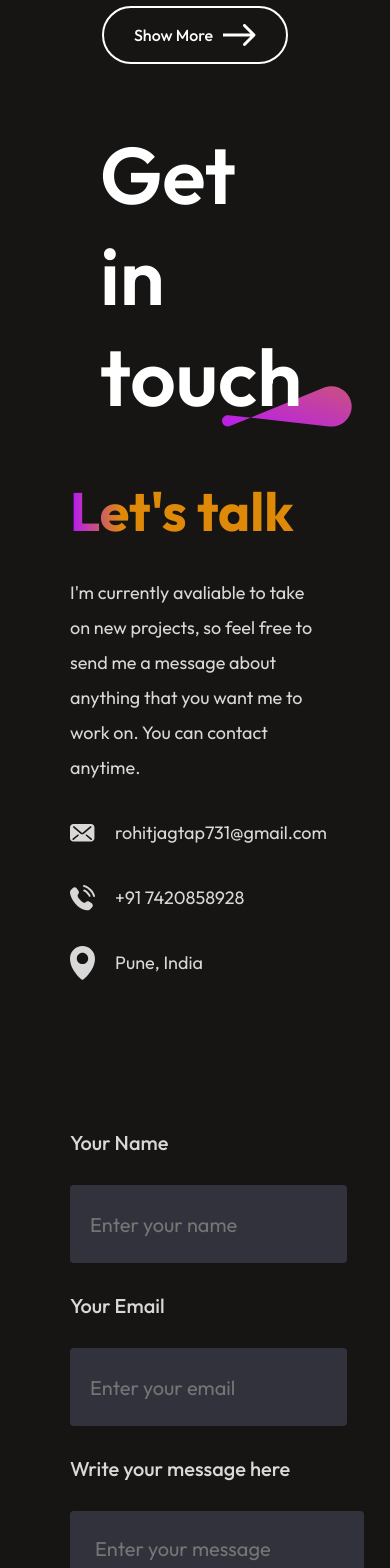
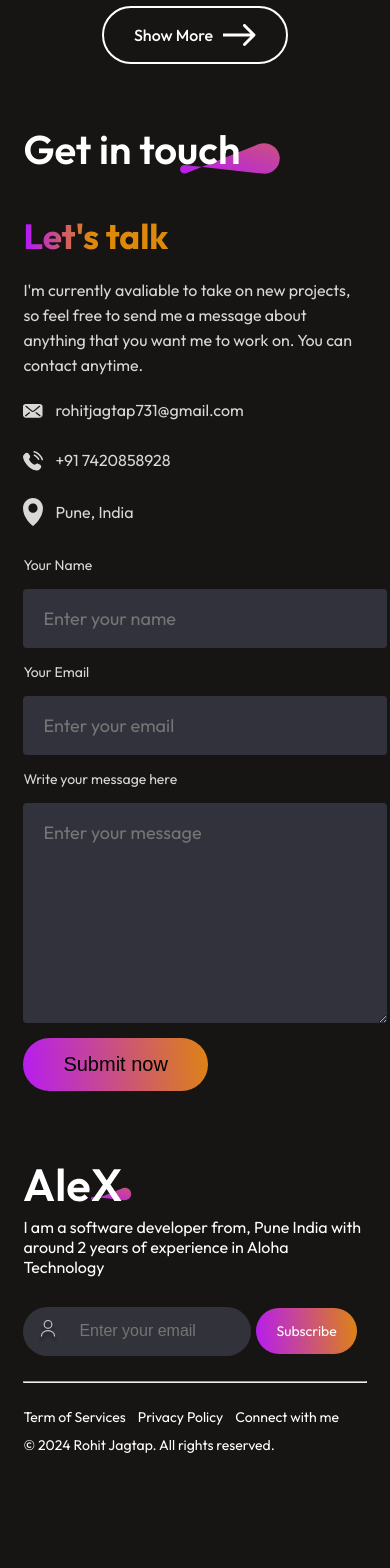
Before and after one commit to rohitjagtap731/Portfolio, a React (Vite) app: page / in a window 390 px wide. Shown: the part 3480-5048 px from the top of the page. After the commit the page ends 4934 px from the top, so only its background shows below. Built offline with nearby package versions, Linux system fonts and the light colour scheme.

Commit message:
contact + footer completed responsive

```diff
--- a/src/Components/Contact/Contact.css
+++ b/src/Components/Contact/Contact.css
@@ -4,33 +4,37 @@
     align-items: center;
     justify-content: center;
     gap: 80px;
-    margin:80px 170px;
+    margin:80px 10%;
 }
 .contact-title{
     position: relative;
 }
 .contact-title h1{
     padding: 0px 30px;
-    font-size: 80px;
+    font-size: 60px;
     font-weight: 600;
 }
 .contact-title img{
+    width: 160px;
     position: absolute;
     bottom: 0;
     right: 0;
     z-index: -1;
 }
 .contact-section{
+    width: 100%;
     display: flex;
-    gap: 150px;
+    justify-content: space-between;
+    gap: 30px;
 }
 .contact-left{
     display:flex;
     flex-direction: column;
-    gap:30px;
+    gap:20px;
+    flex-basis: 40%;
 }
 .contact-left h1{
-    font-size: 80px;
+    font-size: 50px;
     font-weight: 700;
     background: linear-gradient(270deg, #DF8908 80%, #B415FF 100%);
     background-clip: text;
@@ -40,61 +44,62 @@
 .contact-left p{
     max-width: 550px;
     color: #D8D8D8;
-    font-size: 20px;
-    line-height: 35px;
+    font-size: 16px;
+    line-height: 25px;
 }
 .contact-details{
     display:flex;
     flex-direction: column;
-    gap:30px;
+    gap:25px;
     color: #D8D8D8;
     font-size: 22px;
 }
 .contact-detail{
     display: flex;
     align-items: center;
-    gap:20px;
+    gap:18px;
+}
+.contact-detail img{
+    width: 25px;
 }
 .contact-right{
+    flex-basis: 55%;
     display: flex;
     flex-direction: column;
     align-items: start;
-    gap:30px;
+    gap: 15px;
 }
 .contact-right label{
     color: #D8D8D8;
-    font-size: 22px;
-    font-weight: 500;
 }
 .contact-right input{
     border: none;
-    width :700px;
-    height: 78px;
-    padding-left: 20px;
+    width : 100%;
+    padding: 18px 0 18px 20px;
     border-radius:4px;
     background: #32323c;
     color: #A0A0A0;
     font-family: Outfit;
-    font-size: 20px;
+    font-size: 18px;
 }
 .contact-right textarea{
-    width:650px;
+    width:100%;
     border: none;
-    padding: 25px;
+    padding: 18px 0 18px 20px;
     border-radius: 4px;
     background: #32323c;
     color: #A0A0A0;
     font-family: Outfit;
-    font-size: 20px;
+    font-size: 18px;
 }
 .contact-submit{
     border:none;
-    color: white;
+    color: fff;
     border-radius:50px;
     background: linear-gradient(264deg, #DF8908 -5.09%, #B415FF 106.28%);
-    font-size: 32px;
-    padding: 20px 60px;
-    margin-bottom: 50px;
+    font-size: 18px;
+    padding: 18px 40px;
+    margin-bottom: 15px;
     cursor: pointer;
     transition: 0.3s;
 }
@@ -104,43 +109,35 @@
 }
 @media(max-width:768px){
     .contact{
-        gap:50px;
-        margin:50px 70px;
+        gap:40px;
+        margin:50px 6%;
         align-items: start;
     }
-    .contact-title{
+    .contact-title h1{
         padding: 0;
-        font-size: 50px;
-        font-weight: 600;
+        font-size: 40px;
     }
     .contact-title img{
-        width: 130px;
-        margin-right: -20px;
+        width: 100px;
+        margin-right: -40px;
     }
     .contact-section{
         flex-direction: column;
     }
+    .contact-left{
+        bottom: 30px;
+    }
     .contact-left h1{
-        font-size: 54px;
-    }
-    .contact-left p{
-        font-size: 18px;
+        font-size: 35px;
     }
     .contact-detail{
-        gap: 20px;
+        gap: 12px;
     }
     .contact-detail img{
-        width: 25px;
+        width: 20px;
     }
     .contact-right label{
-        font-size: 20px;
-    }
-    .contact-right input{
-        width: 100%;
-        font-size: 20px;
-    }
-    .contact-right textarea{
-        width:95%;
+        font-size: 14px;
     }
     .contact-submit{
         font-size: 20px;
--- a/src/Components/Footer/Footer.css
+++ b/src/Components/Footer/Footer.css
@@ -1,29 +1,31 @@
 .footer{
-    margin:50px 170px;
+    margin:50px 10%;
     display: flex;
     flex-direction: column;
-    gap: 30px;
+    gap: 25px;
 }
 .footer-top{
     display: flex;
     justify-content: space-between;
 }
 .footer-top-left p{
-    font-size: 20px;
-    max-width: 400px;
+    font-size: 16px;
+    max-width: 450px;
 }
 .footer-top-right{
     display: flex;
     align-items: center;
-    gap:30px
+    gap: 15px
 }
 .footer-email-input{
     display: flex;
-    gap: 30px;
-    padding: 20px 30px;
+    gap: 20px;
+    padding: 15px 20px;
     border-radius: 50px;
     background: #32323B;
-    padding-right: 80px;
+}
+.footer-email-input img {
+    width: 22px;
 }
 .footer-email-input input{
     outline: none;
@@ -33,8 +35,8 @@
     font-size: 18px;
 }
 .footer-subscribe{
-    font-size: 20px;
-    padding: 22px 50px;
+    font-size: 16px;
+    padding: 18px 40px;
     border-radius: 50px;
     background: linear-gradient(264deg, #DF8908 -5.09%, #B415FF 106.28%);
     cursor: pointer;
@@ -43,12 +45,12 @@
 .footer-bottom{
     display: flex;
     justify-content: space-between;
-    font-size: 18px;
+    font-size: 16px;
 }
 .footer-bottom-right{
     display:flex;
-    gap: 50px;
-    margin-bottom: 50px;
+    gap: 30px;
+    margin-bottom: 10px;
 }
 .footer-email-input:hover{
     border: 2px solid white;
@@ -65,17 +67,27 @@
         flex-direction: column;
         gap: 30px;
     }
+    .footer-top-right {
+        gap: 5px;
+    }
     .footer-bottom {
         display: flex;
         flex-direction: column-reverse;
-        margin-bottom: 50px;
+        font-size: 14px;
     }
     .footer-email-input{
         padding: 12px 14px;
         max-width: 200px;
     }
+    .footer-email-input input {
+        width: 100%;
+        font-size: 16px;
+    }
     .footer-subscribe {
         font-size: 14px;
         padding: 14px 20px;
     }
+    .footer-bottom-right {
+        gap: 12px;
+    }
 }
```
